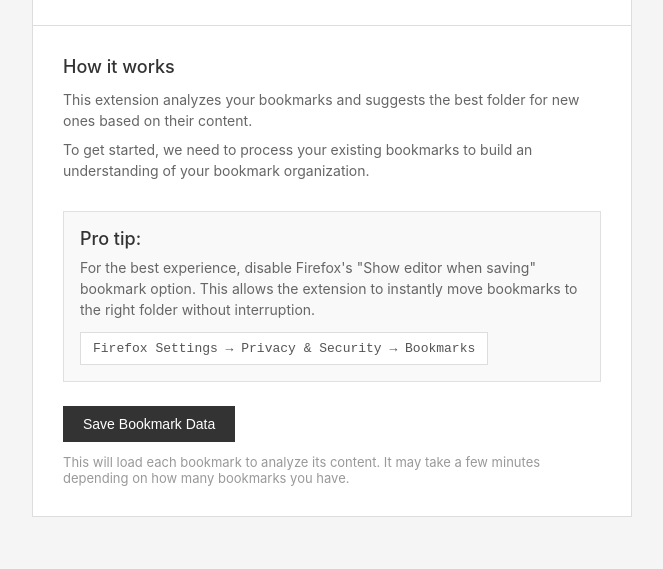
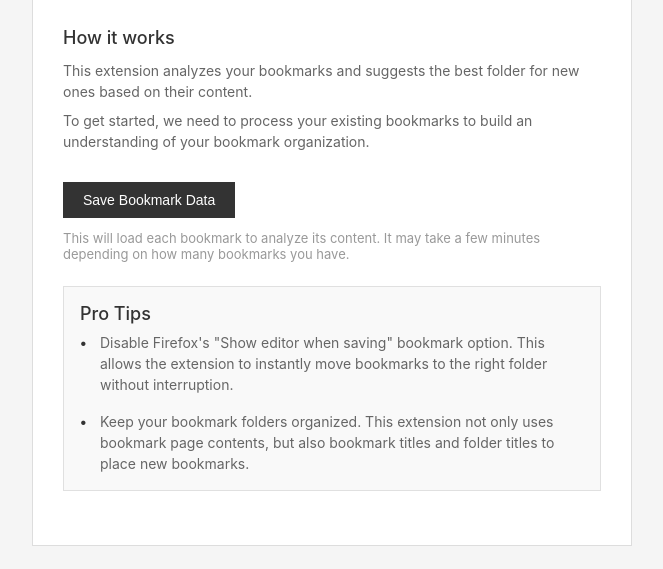
Before and after one commit to camille-vanhoffelen/smart-default-bookmark-folder, a website built with webpack: page src/onboarding.html in a window 1280 px wide. Shown: the part 231-800 px from the top of the page, without its empty margins (308-971 px from the left). Built offline with nearby package versions, Linux system fonts and the light colour scheme.

Commit message:
fix: fixed onboarding pro tips

```diff
--- a/src/onboarding.css
+++ b/src/onboarding.css
@@ -89,6 +89,33 @@ body {
   margin-bottom: 12px;
 }
 
+.tips-section ul {
+  list-style: none;
+  padding: 0;
+  margin: 0;
+}
+
+.tips-section li {
+  font-size: 14px;
+  line-height: 1.5;
+  color: #666;
+  margin-bottom: 16px;
+  padding-left: 20px;
+  position: relative;
+}
+
+.tips-section li:last-child {
+  margin-bottom: 0;
+}
+
+.tips-section li::before {
+  content: "•";
+  position: absolute;
+  left: 0;
+  color: #333;
+  font-weight: bold;
+}
+
 .tips-section .setting-path {
   font-family: 'Courier New', Courier, monospace;
   font-size: 13px;
@@ -97,6 +124,7 @@ body {
   padding: 8px 12px;
   border: 1px solid #ddd;
   display: inline-block;
+  margin-top: 8px;
 }
 
 .action-section {
--- a/src/onboarding.html
+++ b/src/onboarding.html
@@ -19,12 +19,6 @@
         <h2>How it works</h2>
         <p>This extension analyzes your bookmarks and suggests the best folder for new ones based on their content.</p>
         <p>To get started, we need to process your existing bookmarks to build an understanding of your bookmark organization.</p>
-      </div>
-
-      <div class="tips-section">
-        <h2>Pro tip:</h2>
-        <p>For the best experience, disable Firefox's "Show editor when saving" bookmark option. This allows the extension to instantly move bookmarks to the right folder without interruption.</p>
-        <div class="setting-path">Firefox Settings → Privacy & Security → Bookmarks</div>
       </div>
 
       <div class="action-section" id="actionSection">
@@ -49,6 +43,18 @@
           <button id="closeButton" class="primary-button">Get Started</button>
         </div>
       </div>
+
+      <div class="tips-section">
+        <h2>Pro Tips</h2>
+        <ul>
+          <li>
+            Disable Firefox's "Show editor when saving" bookmark option. This allows the extension to instantly move bookmarks to the right folder without interruption.
+          </li>
+          <li>
+            Keep your bookmark folders organized. This extension not only uses bookmark page contents, but also bookmark titles and folder titles to place new bookmarks.
+          </li>
+        </ul>
+      </div>
     </div>
   </div>
 
```
Also changed, not shown: src/popup.js (+0 -10 lines).
